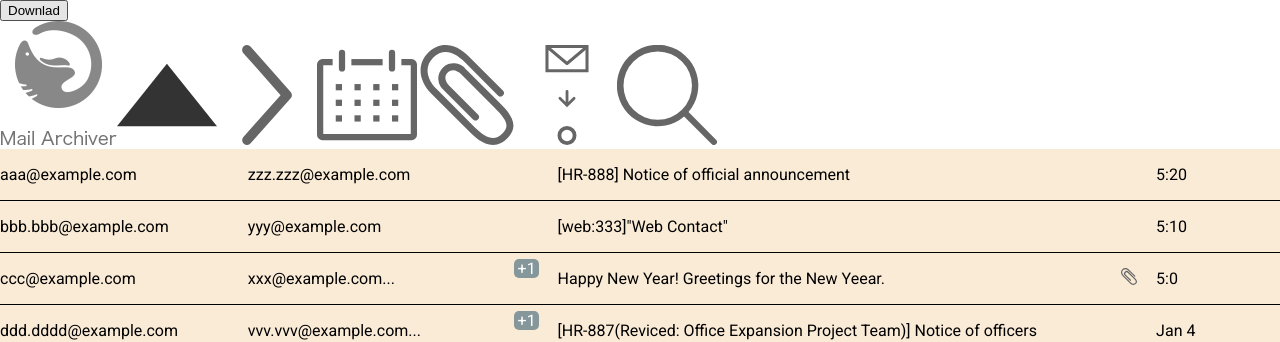
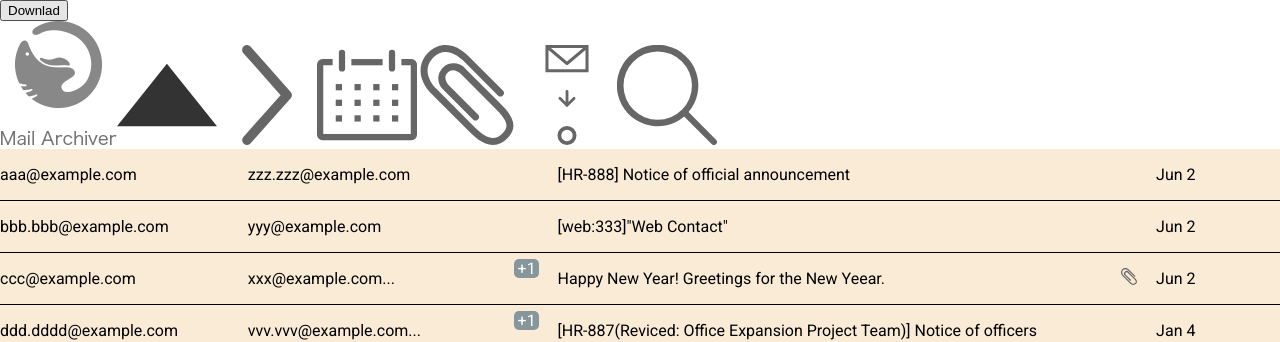
Before and after one commit to AbrahamSanchezDev/HenngeChallenge, an Angular app: page / in a window 1280 px wide. Shown: the top 342 px of the page. Built offline with nearby package versions, Linux system fonts and the light colour scheme.

Commit message:
fixed date display

```diff
--- a/src/app/component/email/email-display/email-display.component.ts
+++ b/src/app/component/email/email-display/email-display.component.ts
@@ -51,8 +51,13 @@ export class EmailDisplayComponent implements OnInit {
     return this.email.subject;
   }
   getDate(): string {
+    console.log(this.date);
+
     // console.log(this.today);
-    if (this.date.getDay() == this.today.getDay()) {
+    if (
+      this.date.getDay() == this.today.getDay() &&
+      this.date.getMonth() == this.today.getMonth()
+    ) {
       return `${this.date.getHours()}:${this.date.getMinutes()}`;
     }
     if (this.date.getFullYear() == this.today.getFullYear()) {
--- a/src/assets/json/emailsData.json
+++ b/src/assets/json/emailsData.json
@@ -5,7 +5,7 @@
       "zzz.zzz@example.com"
     ],
     "subject": "[HR-888] Notice of official announcement",
-    "date": "2020-06-15T05:20:18.038Z"
+    "date": "2020-06-16T05:20:18.038Z"
   },
   {
     "senderEmail": "bbb.bbb@example.com",
@@ -13,7 +13,7 @@
       "yyy@example.com"
     ],
     "subject": "[web:333]\"Web Contact\"",
-    "date": "2020-06-15T05:10:18.038Z"
+    "date": "2020-06-16T05:10:18.038Z"
   },
   {
     "senderEmail": "ccc@example.com",
@@ -22,7 +22,7 @@
       "someOther@example.com"
     ],
     "subject": "Happy New Year! Greetings for the New Yeear.",
-    "date": "2020-06-15T05:00:18.038Z",
+    "date": "2020-06-16T05:00:18.038Z",
     "files": [
       {
         "fileName": "FileName",
```
